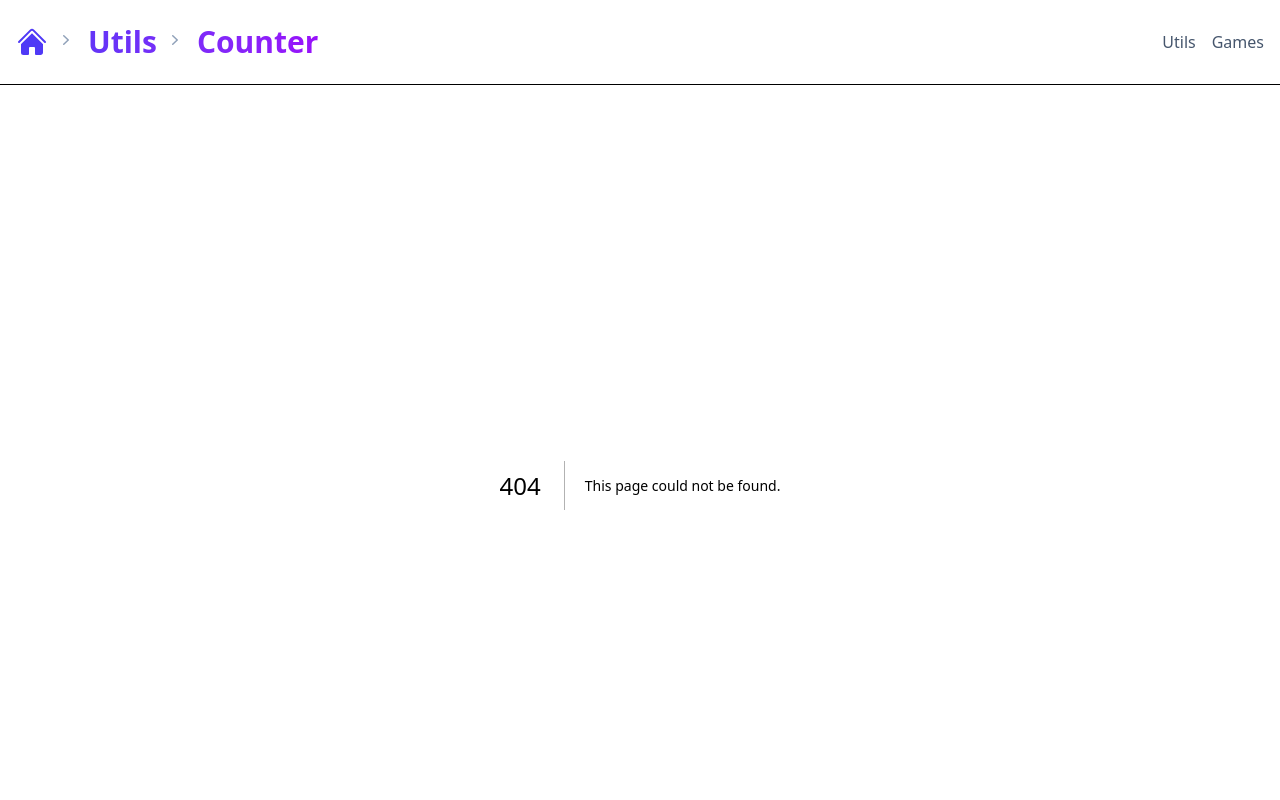
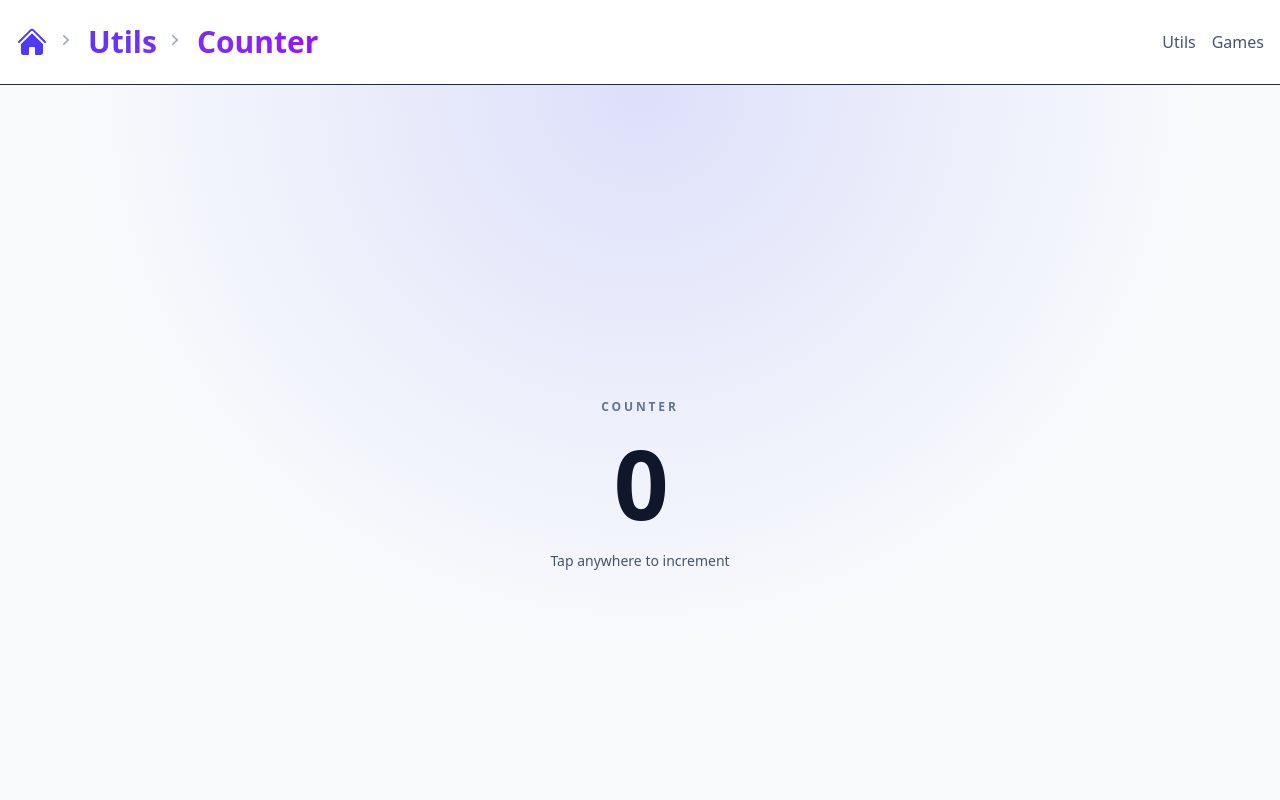
Before and after one commit to trackmyday/trackmyday.github.io, a Next.js app: page /utils/counter in a window 1280 px wide. Before the commit this address had no page. Shown: the top 800 px of the page. Built offline with nearby package versions, Linux system fonts and the light colour scheme.

Commit message:
counter util route added

```diff
--- /dev/null
+++ b/app/games/lanerash/Bike.tsx
@@ -0,0 +1,57 @@
+"use client";
+
+import React from 'react';
+
+interface BikeProps {
+  color: 'blue' | 'red';
+  rotation?: number; // Added for explosion effect
+  className?: string; // Added for additional styling
+}
+
+const Bike: React.FC<BikeProps> = ({ color, rotation = 0, className = '' }) => {
+  const primaryColor = color === 'blue' ? '#3b82f6' : '#ef4444';
+  const shadowColor = color === 'blue' ? 'rgba(59, 130, 246, 0.7)' : 'rgba(239, 68, 68, 0.6)';
+  const lightColor = color === 'blue' ? '#fde047' : '#f97316';
+
+  return (
+    <div
+      className={`relative w-[40px] h-[65px] transform transition-transform duration-100 ${className}`}
+      style={{ transform: `rotate(${rotation}deg)` }}
+    >
+      {/* Bike Body */}
+      <div
+        className="absolute top-[10px] left-[5px] w-[30px] h-[45px] rounded-t-lg"
+        style={{
+          backgroundColor: primaryColor,
+          boxShadow: `0 0 15px ${shadowColor}`,
+          border: `2px solid ${color === 'blue' ? '#2563eb' : '#dc2626'}`,
+        }}
+      >
+        {/* Rider */}
+        <div
+          className="absolute top-[5px] left-1/2 -translate-x-1/2 w-[18px] h-[22px] bg-gray-800 rounded-t-full"
+          style={{ border: '2px solid #333' }}
+        >
+          {/* Helmet Visor */}
+          <div className="absolute top-[4px] left-1/2 -translate-x-1/2 w-[14px] h-[6px] bg-cyan-300 opacity-70 rounded-sm"></div>
+        </div>
+        {/* Headlight */}
+        <div
+          className="absolute -top-[5px] left-1/2 -translate-x-1/2 w-[8px] h-[8px] rounded-full"
+          style={{
+            backgroundColor: lightColor,
+            boxShadow: `0 0 10px 2px ${lightColor}`,
+          }}
+        />
+        {/* Taillight */}
+        <div className="absolute -bottom-[6px] left-1/2 -translate-x-1/2 w-[12px] h-[6px] bg-red-600 rounded-sm"></div>
+      </div>
+
+      {/* Wheels */}
+      <div className="absolute top-0 left-1/2 -translate-x-1/2 w-[14px] h-[14px] bg-gray-700 rounded-full border-2 border-gray-500"></div>
+      <div className="absolute bottom-0 left-1/2 -translate-x-1/2 w-[18px] h-[18px] bg-gray-700 rounded-full border-2 border-gray-500"></div>
+    </div>
+  );
+};
+
+export default Bike;
--- a/app/games/lanerash/page.tsx
+++ b/app/games/lanerash/page.tsx
@@ -3,7 +3,7 @@ import LaneRashGame from './LaneRashGame';
 
 const LaneRashGamePage = () => {
   return (
-    <div className="flex flex-col items-center justify-center py-8">
+    <div className="flex flex-col items-center justify-center min-h-screen py-2">
       <LaneRashGame />
     </div>
   );
--- a/app/page.tsx
+++ b/app/page.tsx
@@ -31,6 +31,14 @@ const routes: RouteCard[] = [
     description: "A simple whiteboard for your ideas.",
     href: "/utils/whiteboard",
     emoji: "📝",
+    status: "available",
+    category: "utils",
+  },
+  {
+    title: "Counter",
+    description: "A clean fullscreen tap counter to track quick reps.",
+    href: "/utils/counter",
+    emoji: "🔢",
     status: "available",
     category: "utils",
   },
--- /dev/null
+++ b/app/utils/counter/Counter.tsx
@@ -0,0 +1,32 @@
+"use client";
+
+import { useState } from "react";
+
+export default function Counter() {
+  const [count, setCount] = useState(0);
+
+  const increment = () => {
+    setCount((prev) => prev + 1);
+  };
+
+  return (
+    <button
+      type="button"
+      onClick={increment}
+      className="relative min-h-screen w-full overflow-hidden bg-slate-50 text-slate-900 dark:bg-slate-950 dark:text-slate-100"
+      aria-label="Tap anywhere to increment counter"
+    >
+      <div className="pointer-events-none absolute inset-0 bg-[radial-gradient(circle_at_top,rgba(99,102,241,0.18),transparent_55%)] dark:bg-[radial-gradient(circle_at_top,rgba(56,189,248,0.22),transparent_55%)]" />
+
+      <div className="relative z-10 flex min-h-screen flex-col items-center justify-center gap-5 px-6 text-center">
+        <p className="text-xs font-semibold uppercase tracking-[0.24em] text-slate-500 dark:text-slate-400">
+          Counter
+        </p>
+        <p className="text-7xl font-bold tracking-tight md:text-8xl">{count}</p>
+        <p className="text-sm text-slate-600 dark:text-slate-400">
+          Tap anywhere to increment
+        </p>
+      </div>
+    </button>
+  );
+}
--- /dev/null
+++ b/app/utils/counter/page.tsx
@@ -0,0 +1,11 @@
+import type { Metadata } from "next";
+import Counter from "@/app/utils/counter/Counter";
+
+export const metadata: Metadata = {
+  title: "Counter | Track My Day",
+  description: "Tap anywhere to increase your count.",
+};
+
+export default function CounterPage() {
+  return <Counter />;
+}
```
